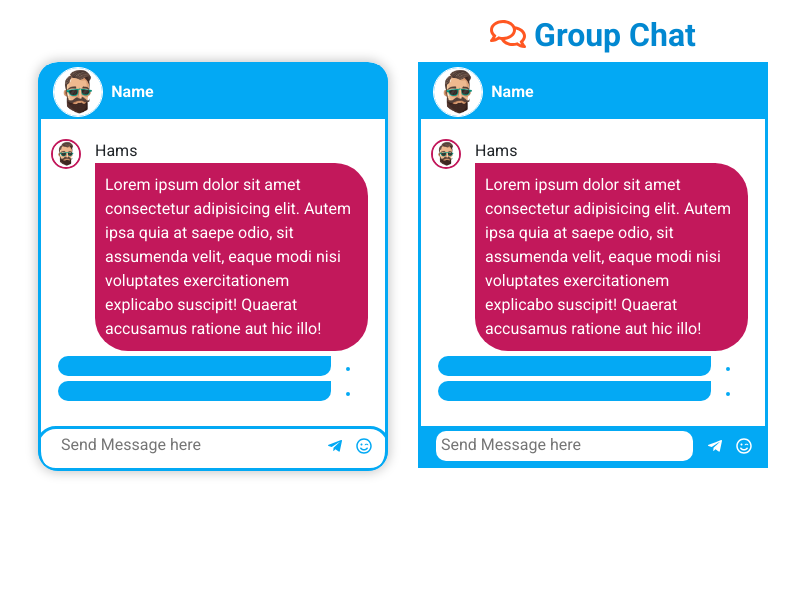
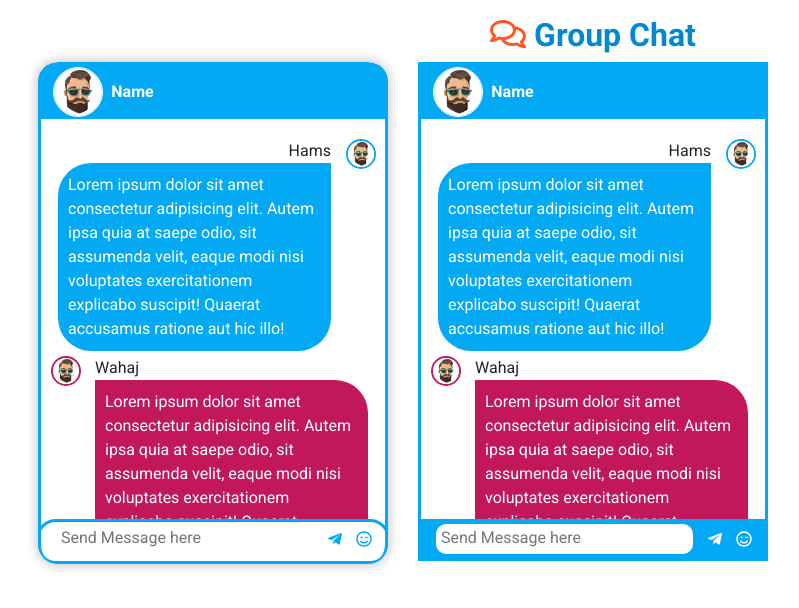
Before and after one commit to hamsahmedansari/React-simple-chat, a React (Create React App) app: page / in a window 1280 px wide. Shown: the top 608 px of the page, without its empty margins (47-846 px from the left). Built offline with nearby package versions, Linux system fonts and the light colour scheme.

Commit message:
UPDATE: :construction: Emoji supporting

```diff
--- a/package.json
+++ b/package.json
@@ -6,6 +6,7 @@
     "@fortawesome/fontawesome-free": "^5.8.1",
     "bootstrap": "^4.3.1",
     "node-sass": "^4.11.0",
+    "prop-types": "^15.7.2",
     "react": "^16.8.5",
     "react-dom": "^16.8.5",
     "react-scripts": "2.1.8"
--- a/src/component/chat/index.jsx
+++ b/src/component/chat/index.jsx
@@ -38,14 +38,40 @@ class Chat extends Component {
           <div className="row">
             <div className="col-12">
               <ChatSingle
-                color="#C2185B"
+                isMine={true}
                 userName="Hams"
                 message="Lorem ipsum dolor sit amet consectetur adipisicing elit. Autem ipsa quia at saepe odio, sit assumenda velit, eaque modi nisi voluptates exercitationem explicabo suscipit! Quaerat accusamus ratione aut hic illo!"
                 date={new Date()}
                 image="/assets/images/1.jpeg"
               />
-              <ChatSingle isMine={true} />
-              <ChatSingle isMine={true} />
+              <ChatSingle
+                color="#C2185B"
+                userName="Wahaj"
+                message="Lorem ipsum dolor sit amet consectetur adipisicing elit. Autem ipsa quia at saepe odio, sit assumenda velit, eaque modi nisi voluptates exercitationem explicabo suscipit! Quaerat accusamus ratione aut hic illo!"
+                date={new Date()}
+                image="/assets/images/1.jpeg"
+              />
+              <ChatSingle
+                isMine={true}
+                userName="Hams"
+                message="Lorem ipsum dolor sit amet consectetur adipisicing elit. Autem ipsa quia at saepe odio, sit assumenda velit, eaque modi nisi voluptates exercitationem explicabo suscipit! Quaerat accusamus ratione aut hic illo!"
+                date={new Date()}
+                image="/assets/images/1.jpeg"
+              />
+              <ChatSingle
+                isMine={true}
+                userName="Hams"
+                reaction="fas fa-frown"
+                date={new Date()}
+                image="/assets/images/1.jpeg"
+              />
+              <ChatSingle
+                userName="Wahaj"
+                color="#C2185B"
+                reaction="fas fa-frown"
+                date={new Date()}
+                image="/assets/images/1.jpeg"
+              />
             </div>
           </div>
           <div className="row">
--- a/src/component/chatSingle/index.jsx
+++ b/src/component/chatSingle/index.jsx
@@ -1,4 +1,5 @@
 import React, { Component } from "react";
+import PropTypes from "prop-types";
 import "./styls.scss";
 
 class ChatSingle extends Component {
@@ -17,7 +18,15 @@ class ChatSingle extends Component {
   };
   render() {
     const { isDateVisible } = this.state;
-    const { isMine, color, image, userName, message, date } = this.props;
+    const {
+      isMine,
+      color,
+      image,
+      userName,
+      message,
+      date,
+      reaction
+    } = this.props;
     return (
       <div className="chatSingle">
         <div className="row">
@@ -31,11 +40,15 @@ class ChatSingle extends Component {
                 <p
                   onClick={() => this.handleToggleDateVisibility()}
                   style={{ background: color }}
+                  className={reaction ? "reaction" : ""}
                 >
-                  {message}
+                  {reaction && <i className={reaction} />}
+                  {!reaction && message}
                 </p>
                 {isDateVisible && (
-                  <p className={isDateVisible ? "active" : ""}>{date}</p>
+                  <p className={isDateVisible ? "active" : ""}>
+                    {new Date(date).toDateString()}
+                  </p>
                 )}
               </div>
             </React.Fragment>
@@ -46,12 +59,16 @@ class ChatSingle extends Component {
                 <p>{userName}</p>
                 <p
                   onClick={() => this.handleToggleDateVisibility()}
-                  style={{ background: color }}
+                  style={{ background: color, marginLeft: "auto" }}
+                  className={reaction ? "reaction" : ""}
                 >
-                  {message}
+                  {reaction && <i className={reaction} />}
+                  {!reaction && message}
                 </p>
                 {isDateVisible && (
-                  <p className={isDateVisible ? "active" : ""}>{date}</p>
+                  <p className={isDateVisible ? "active" : ""}>
+                    {new Date(date).toDateString()}
+                  </p>
                 )}
               </div>
               <div className="col-2 user">
@@ -65,4 +82,13 @@ class ChatSingle extends Component {
   }
 }
 
+ChatSingle.protoTypes = {
+  isMine: PropTypes.bool,
+  color: PropTypes.string,
+  image: PropTypes.string.isRequired,
+  userName: PropTypes.string.isRequired,
+  message: PropTypes.string,
+  reaction: PropTypes.string
+};
+
 export default ChatSingle;
--- a/src/component/chatSingle/styls.scss
+++ b/src/component/chatSingle/styls.scss
@@ -10,6 +10,15 @@
       padding: 0;
       padding-right: 22px;
       margin-bottom: 5px;
+      .reaction {
+        width: 37% !important;
+        padding: 0 !important;
+        animation: reaction 0.5s ease-in-out !important;
+        animation-delay: 0.3s;
+        text-align: center;
+        font-size: 70px !important;
+        transition: all ease-in-out 0.3s;
+      }
       > :nth-child(1) {
         margin: 0px;
       }
@@ -47,3 +56,15 @@
     }
   }
 }
+
+@keyframes reaction {
+  0% {
+    width: 0%;
+    height: 0%;
+    font-size: 0px;
+  }
+  100% {
+    width: 37%;
+    font-size: 70px;
+  }
+}
```
